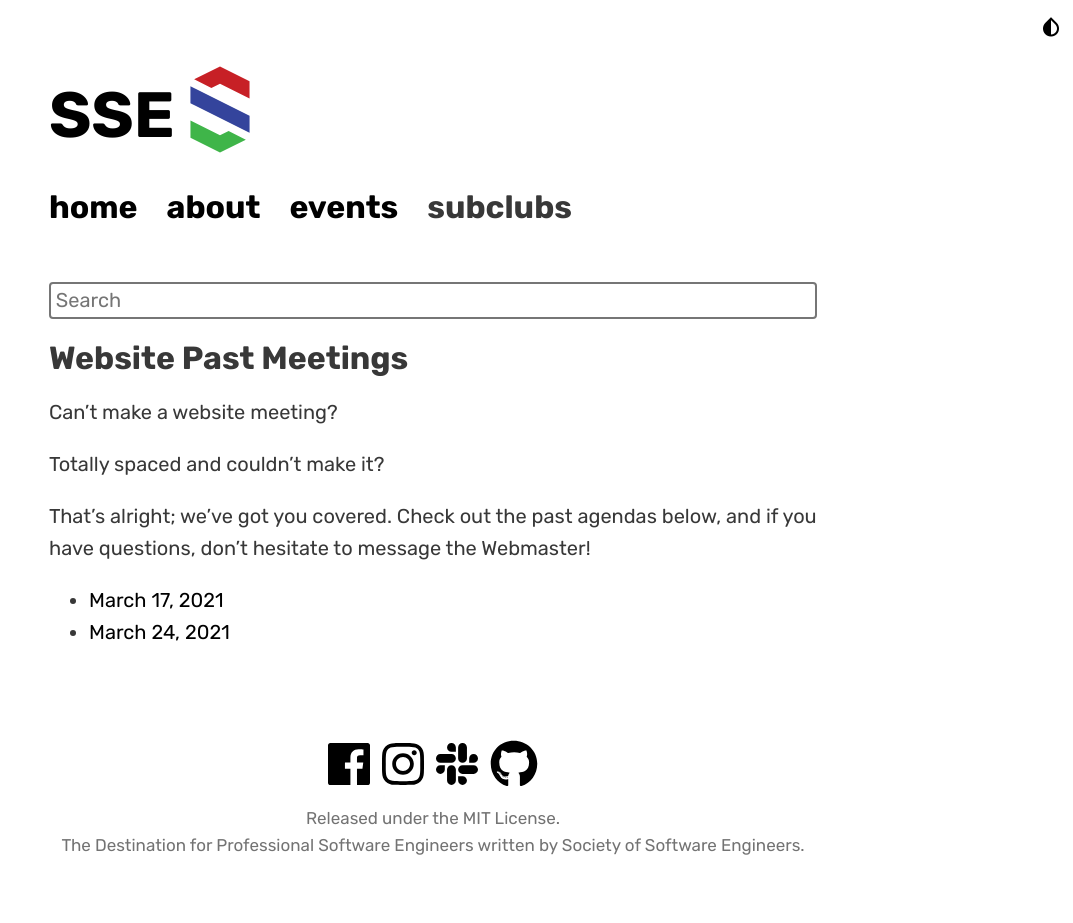
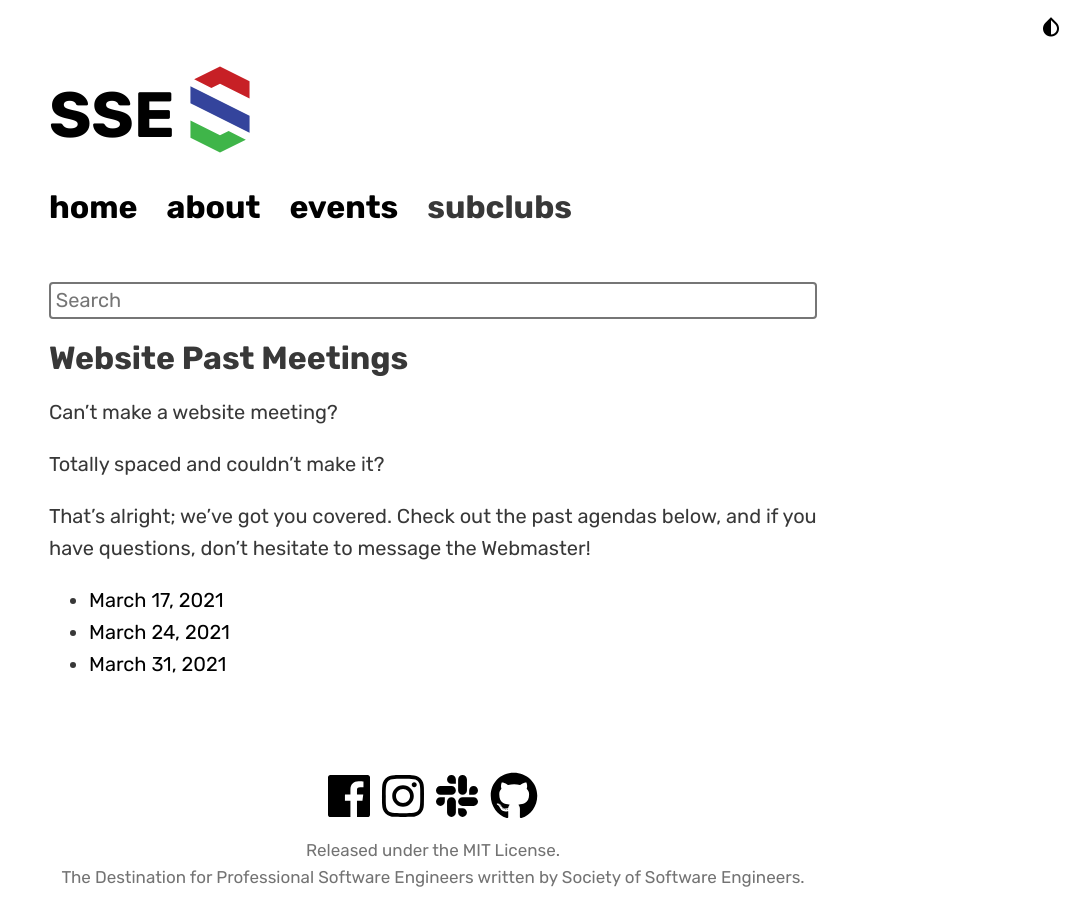
Before and after one commit to msoe-sse/msoe-sse.github.io, a Jekyll site: the page built from _events/pastMeetings.md, in a window 1280 px wide. Shown: the whole page, without its empty margins (207-1280 px from the left). Built offline with Jekyll 4.4.1, drawn with Linux system fonts in a browser that asks for light colours; nearby versions of some CDN libraries; some web fonts are replaced; before the commit the page ends 900 px from its top, so only the background shows below that.

Commit message:
Updates Website past meetings for Spring 2021

```diff
--- a/_data/pastMeetings.yml
+++ b/_data/pastMeetings.yml
@@ -3,3 +3,6 @@
 
 - date: March 24, 2021
   link: https://docs.google.com/document/d/17Oyg8h7d4WvBwdeWcpG9E1Sztmic-FwR6_-g_2BezXQ/edit?usp=sharing
+
+- date: March 31, 2021
+  link: https://docs.google.com/document/d/1SjyxIqRkz-gevoZXtoOLj-0ir8eGLZgB6Ec9vIcXZzQ/edit?usp=sharing
```
